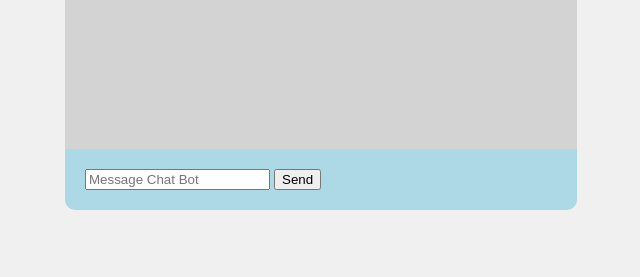
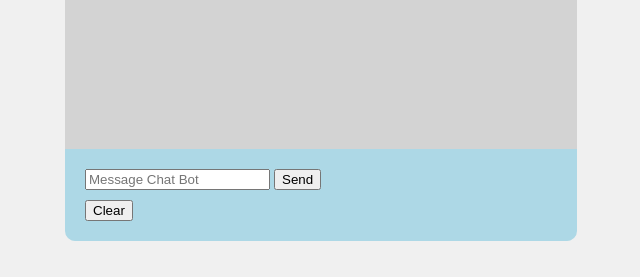
Before and after one commit to JenpeyChao/chatbot, a Django app: page / in a window 1280 px wide. Shown: the part 523-800 px from the top of the page, without its empty margins (319-959 px from the left). Run offline with Django 4.2, Linux system fonts and the light colour scheme.

Commit message:
added a clear button
changed the way to clear that chat logs with the ai through a button instead of refreshing

```diff
--- a/chatbot/homepage/templates/homepage/home.html
+++ b/chatbot/homepage/templates/homepage/home.html
@@ -32,6 +32,11 @@
                 <button class = "ask-button" type="submit" name="button">Send</button>
             </form>
 
+            <form method="GET" action="{% url 'clear' %}">
+
+                <button class="clear-button" type="submit" name="clear" style="margin-top: 10px;">
+                Clear
+                </button>
         </div>
     </div>
 
--- a/chatbot/homepage/urls.py
+++ b/chatbot/homepage/urls.py
@@ -4,4 +4,5 @@
 urlpatterns = [
     path('', views.home,name =('home')),
     path("a", views.get_answer,name='get_answer'),
+    path('c',views.clear,name='clear'),
 ]
--- a/chatbot/homepage/views.py
+++ b/chatbot/homepage/views.py
@@ -9,21 +9,6 @@
 bot_answer = []
 
 def home(request):
-    global user_questions, bot_answer
-
-    current_url = request.build_absolute_uri()
-
-    prev_url = request.session.get('last_url', '')
-
-    request.session['last_url'] = current_url
-
-    print(current_url)
-    print(prev_url)
-
-    print(request.method)
-    if prev_url == current_url:
-        user_questions.clear()
-        bot_answer.clear()
     return render(request,'homepage/home.html',{'conversation':zip(user_questions,bot_answer)})
 
 def get_answer(request):
@@ -72,3 +57,13 @@
         print("Failed to fetch data from API. Status Code:", response.status_code)
         bot_answer.append("Failed to fetch data from API. Status Code:", response.status_code)
     return redirect(home)
+
+def clear(request):
+    global user_questions, bot_answer
+    current_url = request.build_absolute_uri()
+
+    print(current_url)
+
+    user_questions.clear()
+    bot_answer.clear()
+    return redirect(home)
```
Also changed, not shown: chatbot/db.sqlite3.
